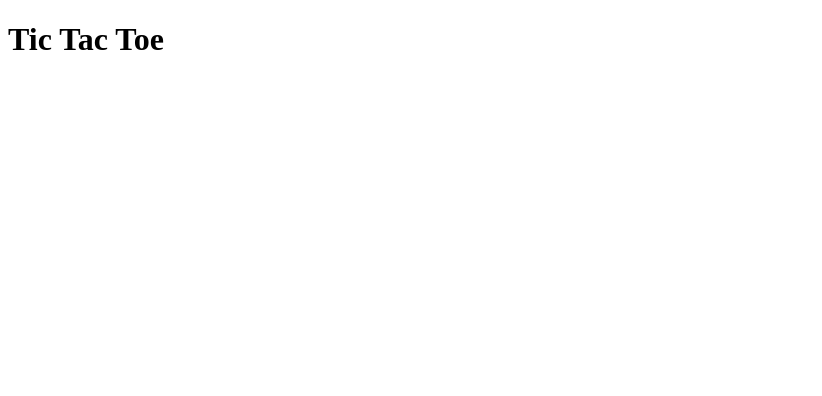
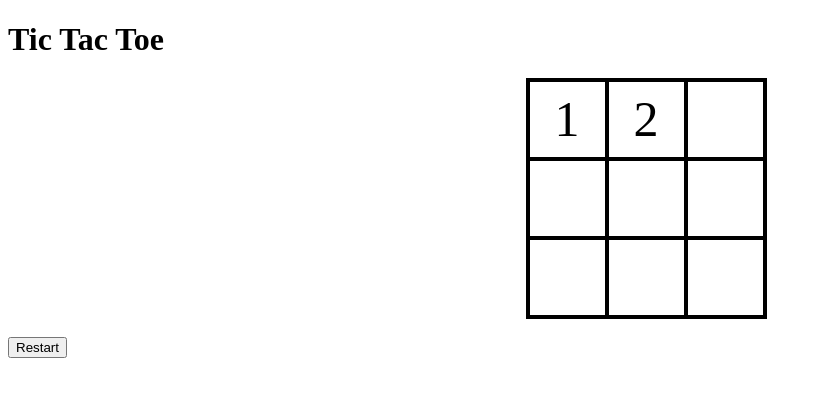
Before and after one commit to emnabs24/tic-tac-toe, a plain HTML site: page index.html in a window 1280 px wide. Shown: the whole page, without its empty margins (0-822 px from the left). Drawn offline with Linux system fonts and the light colour scheme.

Commit message:
I added styles to my cells

```diff
--- a/index.html
+++ b/index.html
@@ -10,8 +10,8 @@
     <div id="gameboard">
         <h1>Tic Tac Toe</h1>
         <div id="cellContainer">
-            <div cellIndex ="0" class="cell"></div>
-            <div cellIndex ="1" class="cell"></div>
+            <div cellIndex ="0" class="cell">1</div>
+            <div cellIndex ="1" class="cell">2</div>
             <div cellIndex ="2" class="cell"></div>
             <div cellIndex ="3" class="cell"></div>
             <div cellIndex ="4" class="cell"></div>
@@ -20,6 +20,8 @@
             <div cellIndex ="7" class="cell"></div>
             <div cellIndex ="8" class="cell"></div>
         </div>
+        <h2 id="status"></h2>
+        <button id="restart">Restart</button>
     </div>
     <script src="index.js"></script>
   </body>
--- a/style.css
+++ b/style.css
@@ -0,0 +1,16 @@
+.cell{
+    width: 75px;
+    height: 75px;
+    border: 2px solid;
+    box-shadow: 0 0 0 2px;
+    line-height: 75px;
+    font-size: 50px;
+    text-align: center;
+}
+
+#cellContainer{
+    display: grid;
+    grid-template-columns: repeat(3, auto);
+    width: 225px;
+    margin: auto;
+}
```
